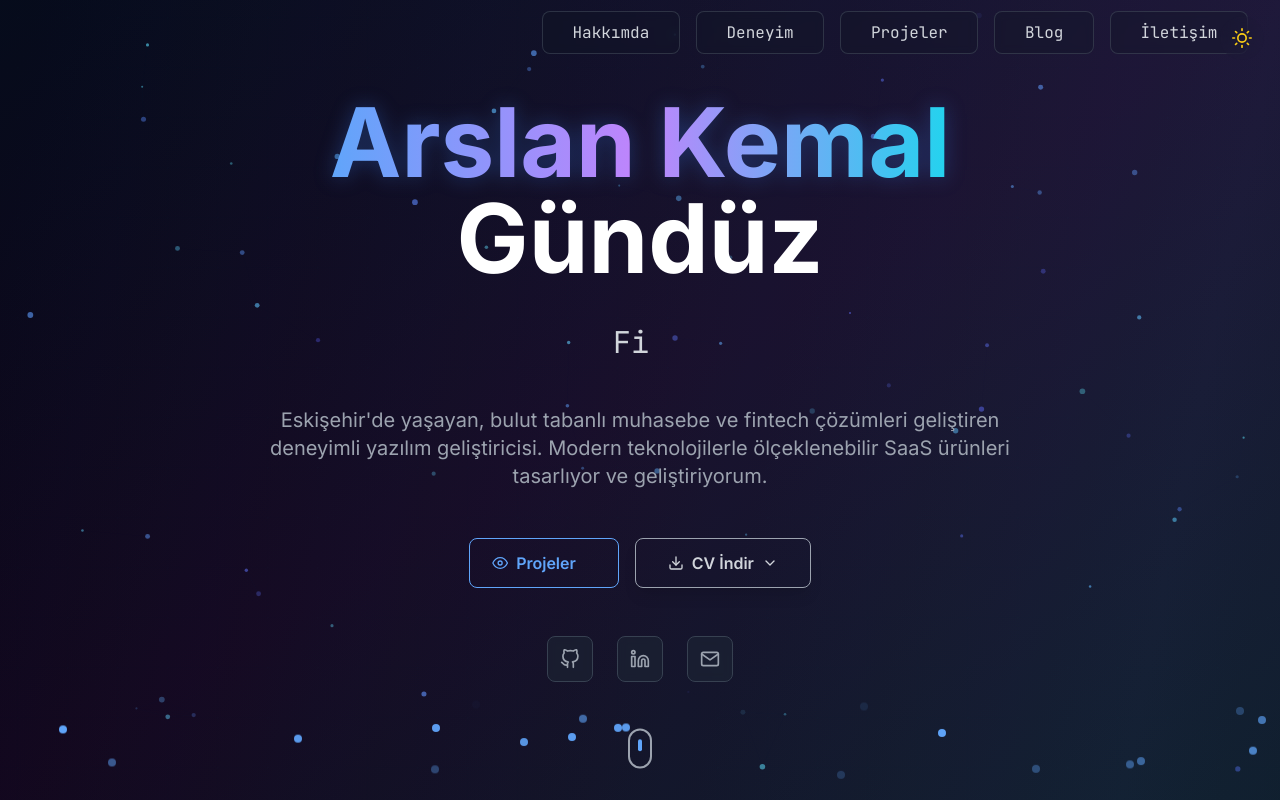
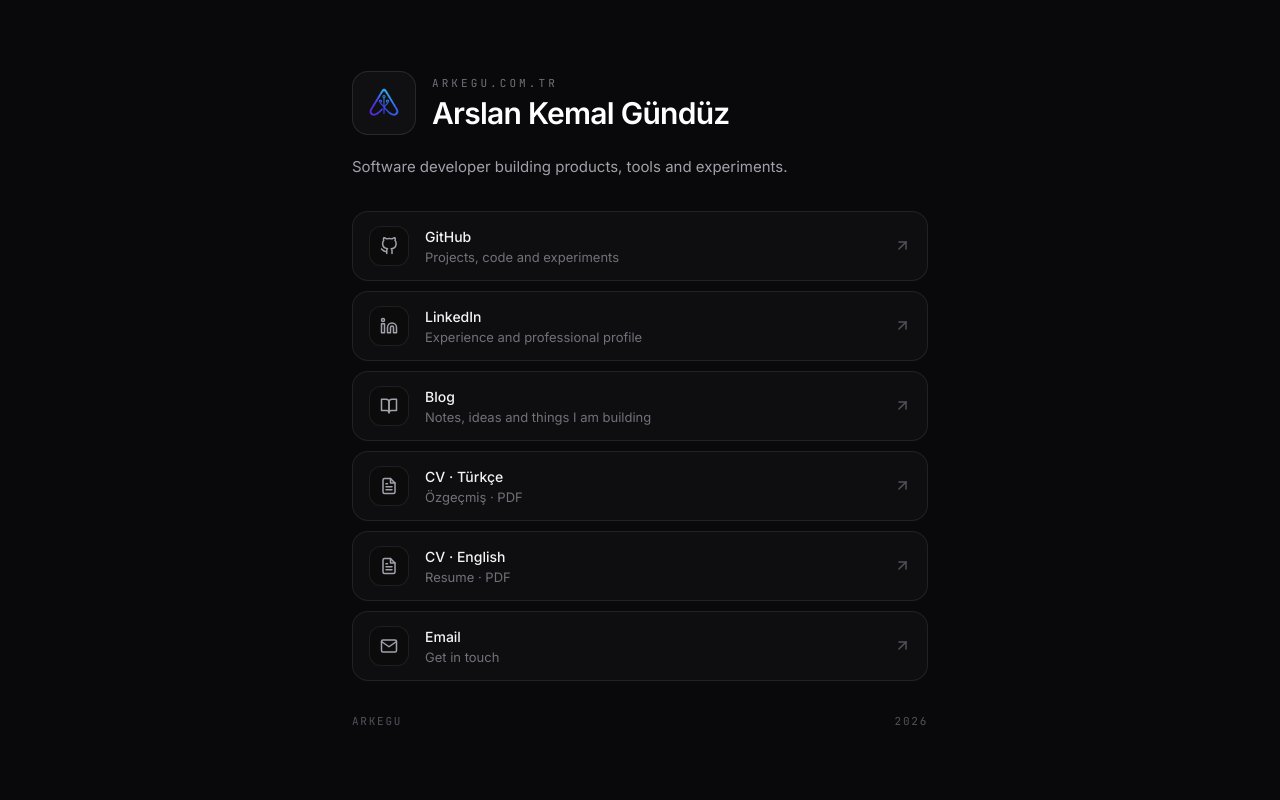
Before and after one commit to ArslanKG/arkegu-portfolio, a Next.js app: page / in a window 1280 px wide. Shown: the top 800 px of the page. Built offline with nearby package versions, Linux system fonts and the light colour scheme.

Commit message:
feat: simplify homepage into compact link hub

```diff
--- a/src/app/page.tsx
+++ b/src/app/page.tsx
@@ -1,65 +1,132 @@
-"use client"
+import Image from 'next/image'
+import {
+  FiArrowUpRight,
+  FiBookOpen,
+  FiFileText,
+  FiGithub,
+  FiLinkedin,
+  FiMail,
+} from 'react-icons/fi'
 
-import { motion } from 'framer-motion'
-import { useEffect, useState } from 'react'
-import dynamic from 'next/dynamic'
-import Hero from '@/components/sections/Hero'
-import About from '@/components/sections/About'
-import Experience from '@/components/sections/Experience'
-import Projects from '@/components/sections/Projects'
-import Contact from '@/components/sections/Contact'
-import Navigation from '@/components/Navigation'
-import ThemeToggle from '@/components/ThemeToggle'
-
-// Sadece ParticleBackground'u lazy load et (non-critical)
-const ParticleBackground = dynamic(() => import('@/components/ParticleBackground'), {
-  ssr: false,
-  loading: () => <div className="fixed inset-0 bg-gradient-to-br from-gray-900 via-blue-900 to-purple-900" />
-})
+const links = [
+  {
+    label: 'GitHub',
+    description: 'Projects, code and experiments',
+    href: 'https://github.com/ArslanKG',
+    icon: FiGithub,
+    external: true,
+  },
+  {
+    label: 'LinkedIn',
+    description: 'Experience and professional profile',
+    href: 'https://www.linkedin.com/in/arslan-kemal-gunduz',
+    icon: FiLinkedin,
+    external: true,
+  },
+  {
+    label: 'Blog',
+    description: 'Notes, ideas and things I am building',
+    href: '/blog',
+    icon: FiBookOpen,
+    external: false,
+  },
+  {
+    label: 'CV · Türkçe',
+    description: 'Özgeçmiş · PDF',
+    href: '/pdf/CV_TR.pdf',
+    icon: FiFileText,
+    external: true,
+  },
+  {
+    label: 'CV · English',
+    description: 'Resume · PDF',
+    href: '/pdf/CV_EN.pdf',
+    icon: FiFileText,
+    external: true,
+  },
+  {
+    label: 'Email',
+    description: 'Get in touch',
+    href: 'mailto:arslankemalgunduz@gmail.com',
+    icon: FiMail,
+    external: false,
+  },
+]
 
 export default function Home() {
-  const [mounted, setMounted] = useState(false)
+  return (
+    <main className="min-h-screen bg-[#09090b] px-5 py-10 text-zinc-100 sm:px-8 sm:py-14">
+      <div className="mx-auto flex min-h-[calc(100vh-5rem)] w-full max-w-xl items-center sm:min-h-[calc(100vh-7rem)]">
+        <section className="w-full">
+          <header className="mb-8">
+            <div className="mb-5 flex items-center gap-4">
+              <div className="relative h-16 w-16 shrink-0 overflow-hidden rounded-2xl border border-white/10 bg-white/[0.03]">
+                <Image
+                  src="/images/arkegu-logo.png"
+                  alt="Arkegu"
+                  fill
+                  priority
+                  sizes="64px"
+                  className="object-contain p-2"
+                />
+              </div>
 
-  useEffect(() => {
-    setMounted(true)
-  }, [])
+              <div className="min-w-0">
+                <p className="mb-1 font-mono text-[11px] uppercase tracking-[0.28em] text-zinc-500">
+                  arkegu.com.tr
+                </p>
+                <h1 className="text-2xl font-semibold tracking-tight text-white sm:text-3xl">
+                  Arslan Kemal Gündüz
+                </h1>
+              </div>
+            </div>
 
-  if (!mounted) {
-    return (
-      <div className="min-h-screen bg-gradient-to-br from-gray-900 via-blue-900 to-purple-900 flex items-center justify-center">
-        <div className="animate-pulse text-cyan-400 text-xl">Portfolio yükleniyor...</div>
+            <p className="max-w-lg text-sm leading-6 text-zinc-400 sm:text-[15px]">
+              Software developer building products, tools and experiments.
+            </p>
+          </header>
+
+          <nav aria-label="Primary links" className="space-y-2.5">
+            {links.map((link) => {
+              const Icon = link.icon
+
+              return (
+                <a
+                  key={link.label}
+                  href={link.href}
+                  target={link.external ? '_blank' : undefined}
+                  rel={link.external ? 'noopener noreferrer' : undefined}
+                  className="group flex items-center gap-4 rounded-2xl border border-white/[0.08] bg-white/[0.025] px-4 py-3.5 transition duration-200 hover:-translate-y-0.5 hover:border-white/[0.16] hover:bg-white/[0.05] focus-visible:outline-none focus-visible:ring-2 focus-visible:ring-white/40"
+                >
+                  <span className="flex h-10 w-10 shrink-0 items-center justify-center rounded-xl border border-white/[0.08] bg-black/20 text-zinc-400 transition group-hover:text-white">
+                    <Icon size={18} aria-hidden="true" />
+                  </span>
+
+                  <span className="min-w-0 flex-1">
+                    <span className="block text-sm font-medium text-zinc-100">
+                      {link.label}
+                    </span>
+                    <span className="mt-0.5 block truncate text-xs text-zinc-500 sm:text-[13px]">
+                      {link.description}
+                    </span>
+                  </span>
+
+                  <FiArrowUpRight
+                    size={17}
+                    aria-hidden="true"
+                    className="shrink-0 text-zinc-600 transition duration-200 group-hover:-translate-y-0.5 group-hover:translate-x-0.5 group-hover:text-zinc-300"
+                  />
+                </a>
+              )
+            })}
+          </nav>
+
+          <footer className="mt-8 flex items-center justify-between gap-4 font-mono text-[11px] uppercase tracking-[0.16em] text-zinc-600">
+            <span>Arkegu</span>
+            <span>2026</span>
+          </footer>
+        </section>
       </div>
-    )
-  }
-
-  return (
-    <div className="min-h-screen bg-gradient-to-br from-gray-900 via-blue-900 to-purple-900 dark:from-black dark:via-gray-900 dark:to-black relative overflow-hidden">
-      <ParticleBackground />
-
-      {/* Fixed Navigation */}
-      <Navigation />
-
-      {/* Theme Toggle */}
-      <ThemeToggle />
-
-      {/* Main Content */}
-      <main className="relative z-10">
-        <motion.div
-          initial={{ opacity: 0 }}
-          animate={{ opacity: 1 }}
-          transition={{ duration: 0.5 }}
-          className="space-y-0"
-        >
-          <Hero />
-          <About />
-          <Experience />
-          <Projects />
-          <Contact />
-        </motion.div>
-      </main>
-
-      {/* Cyber Grid Background */}
-      <div className="fixed inset-0 cyber-grid opacity-10 pointer-events-none" />
-    </div>
+    </main>
   )
 }
```
